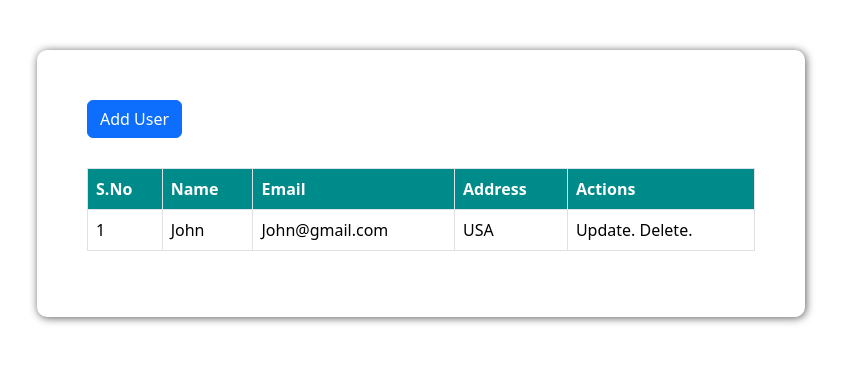
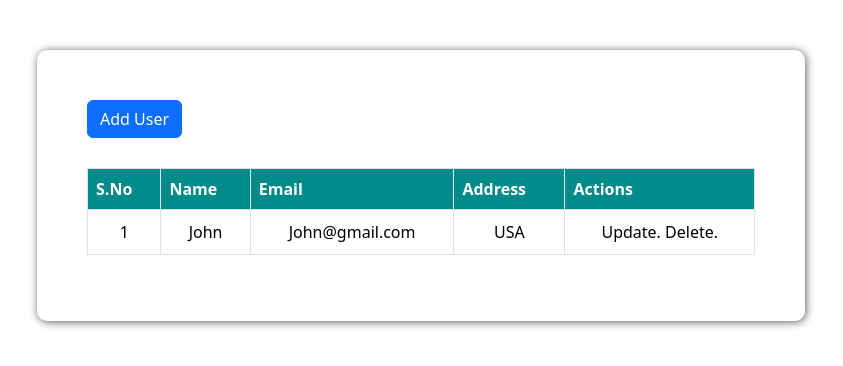
Before and after one commit to wilkinsjohnstanley/CRUD, a React (Create React App) app in the folder client/: page / in a window 1280 px wide. Shown: the top 366 px of the page, without its empty margins (219-1062 px from the left). Built offline with nearby package versions, Linux system fonts and the light colour scheme.

Commit message:
wrote thead instead of tbody

```diff
--- a/client/src/getUser/user.css
+++ b/client/src/getUser/user.css
@@ -17,7 +17,7 @@
     color:white;
 }
 
-.userTable table thead td{
+.userTable table tbody td{
     padding: 10px;
     text-align: center;
     vertical-align: middle;
```
